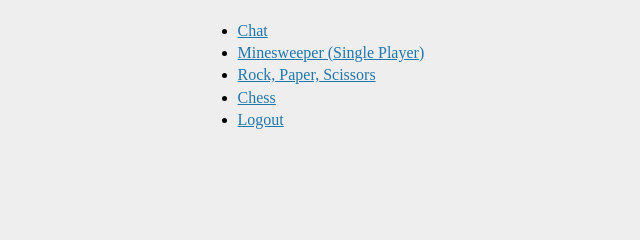
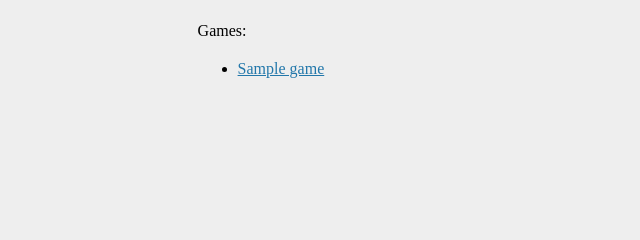
Before and after one commit to TTWNO/lamegames.io, a Django app: template common/templates/signed_in.html in a window 1280 px wide. Shown: the part 161-401 px from the top of the page, without its empty margins (0-640 px from the left). Run offline with Django 3.2, Linux system fonts and the light colour scheme; the template is opened without the code that fills it: most values are stand-ins (such as "Sample title", 1, 10 or a date in 2020).

Commit message:
dynamic games links

```diff
--- a/common/templates/signed_in.html
+++ b/common/templates/signed_in.html
@@ -2,21 +2,12 @@
 {% block body %}
 <p>Welcome, {{ user.username }}!</p>
 <p>Email: {{ user.email }}.</p>
+<p>Games:</p>
 <ul>
+    {% for game in games %}
     <li>
-        <a href="{% url 'chat' %}">Chat</a>
+      <a href="{% url game.url %}">{{ game.name }}</a>
     </li>
-    <li>
-        <a href="{% url 'minesweeper' %}">Minesweeper (Single Player)</a>
-    </li>
-    <li>
-        <a href="{% url 'rps' %}">Rock, Paper, Scissors</a>
-    </li>
-    <li>
-        <a href="{% url 'chess' %}">Chess</a>
-    </li>
-    <li>
-        <a href="{% url 'logout' %}">Logout</a>
-    </li>
+    {% endfor %}
 </ul>
 {% endblock %}
```
Also changed, not shown: common/views.py (+18 -15 lines).
